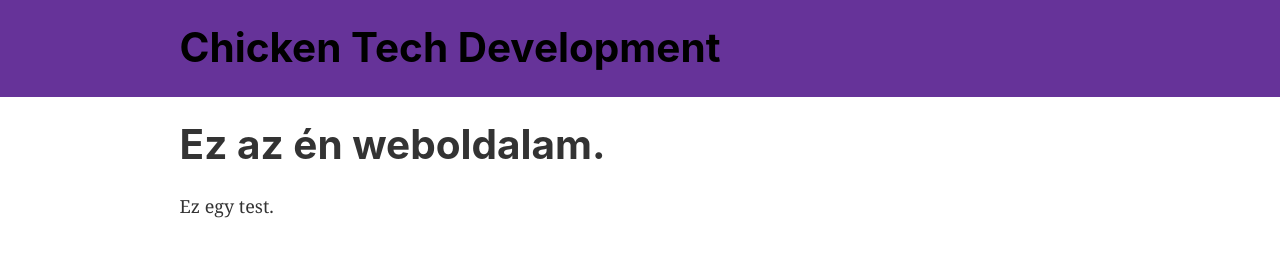
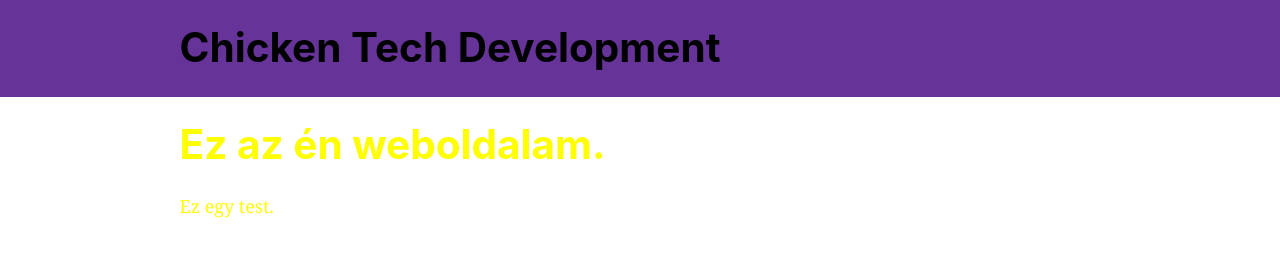
Before and after one commit to Barigamb738/testwebpage, a Gatsby site: page / in a window 1280 px wide. Built offline with nearby package versions, Linux system fonts and the light colour scheme; Gatsby itself is replaced by a stand-in of ours.

Commit message:
Update layout.js

```diff
--- a/src/components/layout.js
+++ b/src/components/layout.js
@@ -28,6 +28,7 @@ const Layout = ({ children }) => {
       <Header siteTitle={data.site.siteMetadata.title} />
       <div
         style={{
+          color: `yellow`,
           margin: `0 auto`,
           maxWidth: 960,
           padding: `0 1.0875rem 1.45rem`,
```
